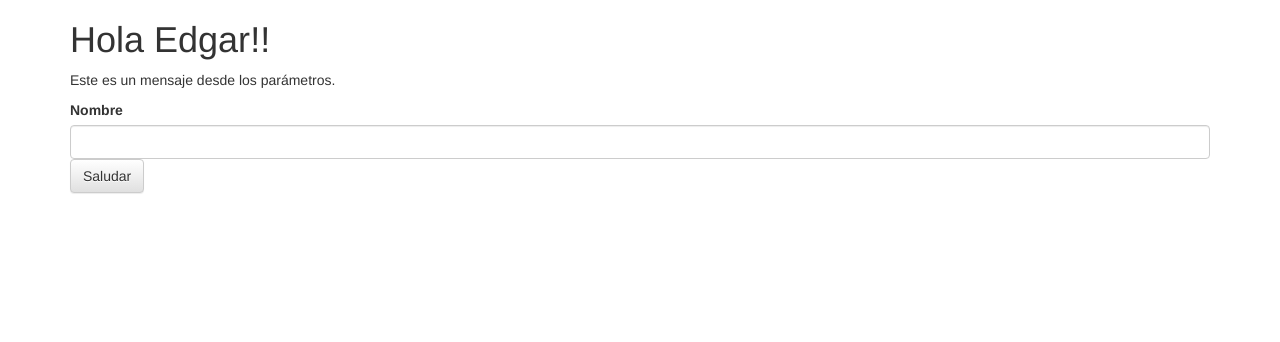
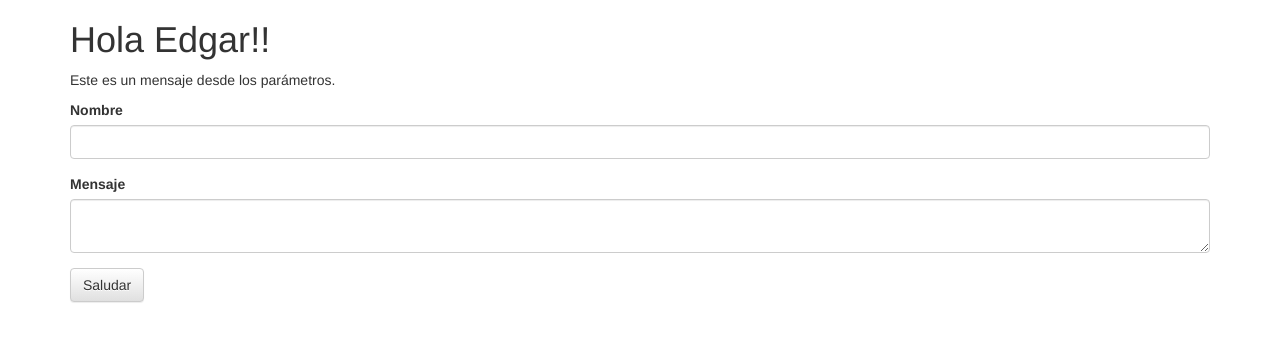
Before and after one commit to efuentesp/react-boilerplate-simple, a React (Create React App) app: page / in a window 1280 px wide. Shown: the top 342 px of the page. Built offline with nearby package versions, Linux system fonts and the light colour scheme.

Commit message:
Se agregó el componente FormaSaludo.

```diff
--- a/src/App.js
+++ b/src/App.js
@@ -5,33 +5,20 @@ import { FormaSaludo } from "./FormaSaludo";
 
 export class App extends Component {
   state = {
-    nombre: this.props.nombre
+    nombre: this.props.nombre,
+    mensaje: this.props.mensaje
   };
 
-  alOprimirBoton = e => {
-    const nombre = e.target.nombre.value;
-    e.preventDefault();
-    if (typeof nombre === "string" && nombre.length > 0) {
-      this.setState({
-        nombre
-      });
-      e.target.nombre.value = "";
-    }
-  };
-
-  manejarNuevoNombre = nombre => {
-    this.setState({
-      nombre
-    });
+  manejarNuevoSaludo = datos => {
+    this.setState(datos);
   };
 
   render() {
-    const { nombre } = this.state;
-    const { mensaje } = this.props;
+    const { nombre, mensaje } = this.state;
     return (
       <Grid>
         <MensajeSaludo nombre={nombre} mensaje={mensaje} />
-        <FormaSaludo alObtenerNuevoNombre={this.manejarNuevoNombre} />
+        <FormaSaludo alObtenerNuevoSaludo={this.manejarNuevoSaludo} />
       </Grid>
     );
   }
--- a/src/FormaSaludo.js
+++ b/src/FormaSaludo.js
@@ -3,12 +3,23 @@ import { FormGroup, ControlLabel, FormControl, Button } from "react-bootstrap";
 
 export class FormaSaludo extends Component {
   alEnviarForma = e => {
+    const datos = {};
     const nombre = e.target.nombre.value;
+    const mensaje = e.target.mensaje.value;
+
     e.preventDefault();
+
     if (typeof nombre === "string" && nombre.length > 0) {
-      this.props.alObtenerNuevoNombre(nombre);
+      datos.nombre = nombre;
       e.target.nombre.value = "";
     }
+
+    if (typeof mensaje === "string" && mensaje.length > 0) {
+      datos.mensaje = mensaje;
+      e.target.mensaje.value = "";
+    }
+
+    this.props.alObtenerNuevoSaludo(datos);
   };
 
   render() {
@@ -17,8 +28,12 @@ export class FormaSaludo extends Component {
         <FormGroup>
           <ControlLabel>Nombre</ControlLabel>
           <FormControl type="text" id="nombre" name="nombre" />
-          <Button type="submit">Saludar</Button>
         </FormGroup>
+        <FormGroup>
+          <ControlLabel>Mensaje</ControlLabel>
+          <FormControl componentClass="textarea" id="mensaje" name="mensaje" />
+        </FormGroup>
+        <Button type="submit">Saludar</Button>
       </form>
     );
   }
```
